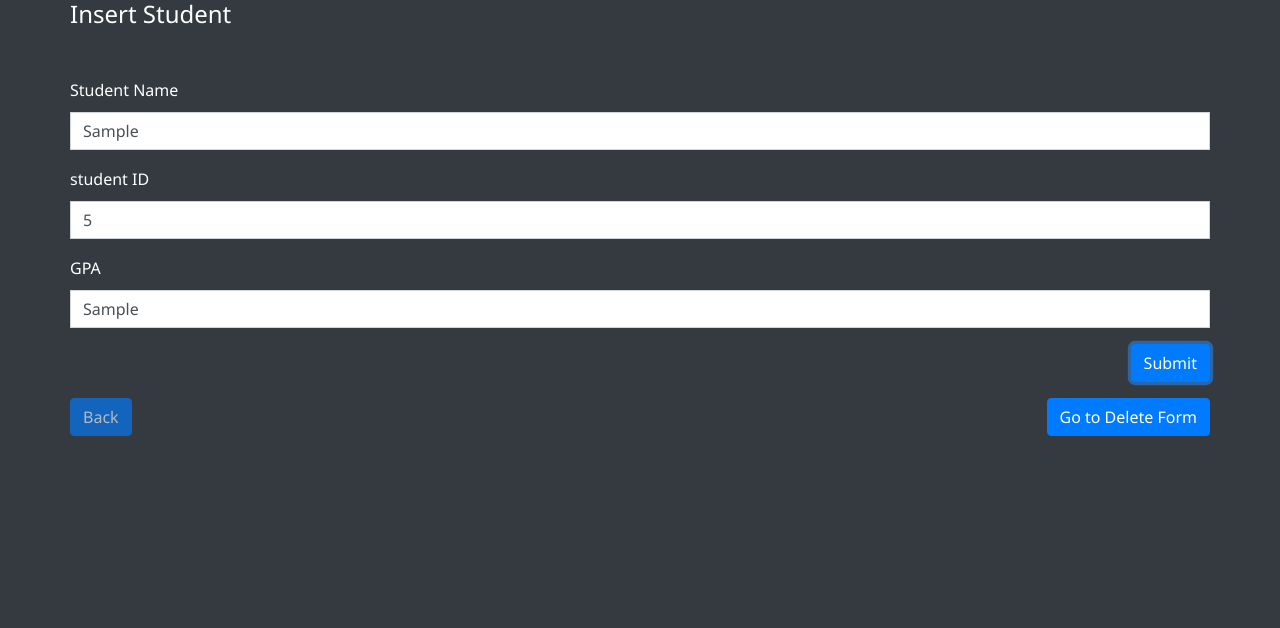
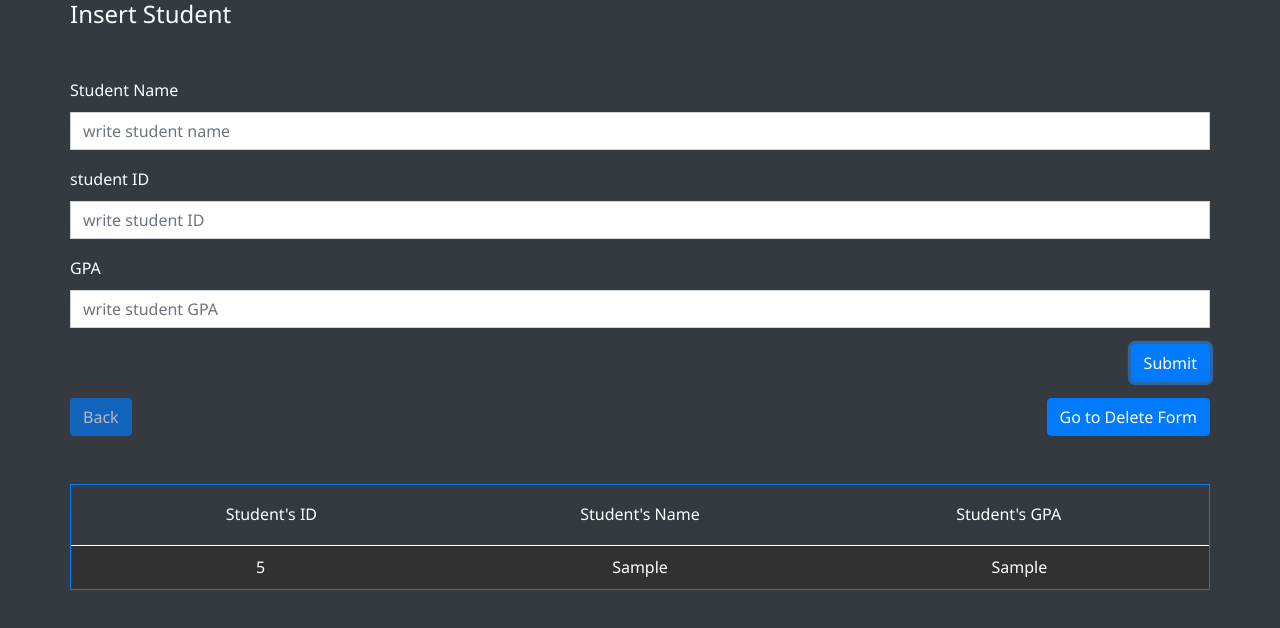
Before and after one commit to yazanhamdan591/Web2---schoolAssignment, a plain HTML site: page index.html in a window 1280 px wide. Both pictures are taken after typing "Sample", "5", "Sample" into the empty fields and a click on the button "Submit". Drawn offline with nearby package versions, Linux system fonts and the light colour scheme.

Commit message:
added students interface

```diff
--- a/assets/style.css
+++ b/assets/style.css
@@ -14,3 +14,11 @@ body {
 .disableForm{
     display:none;
 }
+
+.student-list-holder{
+    background-color: rgb(49, 49, 49);
+}
+
+.student-headers{
+    background-color: #343a40;
+}
--- a/index.html
+++ b/index.html
@@ -79,6 +79,23 @@
 			</div>
 		  </div>
 
+		  <div class ="container student-list-holder mt-5 border border-primary mb-5">
+			<div class="row student-headers border-bottom border-white p-3">
+				<div class="col-4 d-flex justify-content-center align-items-center">
+					Student's ID
+				</div>
+				<div class="col-4 d-flex justify-content-center align-items-center">
+				  Student's Name
+				</div>
+				<div class="col-4 d-flex justify-content-center align-items-center">
+				  Student's GPA
+				</div>
+			  </div>
+			  <div id = "student-info">
+
+			</div>
+		  </div>
+
 		<script src="./src/main.js"></script>
 		<script src="https://code.jquery.com/jquery-3.3.1.slim.min.js" integrity="sha384-q8i/X+965DzO0rT7abK41JStQIAqVgRVzpbzo5smXKp4YfRvH+8abtTE1Pi6jizo" crossorigin="anonymous"></script>
 		<script src="https://cdnjs.cloudflare.com/ajax/libs/popper.js/1.14.7/umd/popper.min.js" integrity="sha384-UO2eT0CpHqdSJQ6hJty5KVphtPhzWj9WO1clHTMGa3JDZwrnQq4sF86dIHNDz0W1" crossorigin="anonymous"></script>
--- a/src/main.js
+++ b/src/main.js
@@ -3,7 +3,9 @@ var students = [],
 	goBackButton = document.getElementById("goBack"),
 	forms = document.getElementsByClassName("Form"),
 	formButton = document.getElementById("formButton")
-	form_number = 0;
+	form_number = 0,
+	student_info = document.getElementById("student-info"),
+	classes_List = "col-4 p-2 d-flex justify-content-center align-items-center flex-column";
 
 
 formButton.addEventListener('click', () => {
@@ -20,6 +22,9 @@ formButton.addEventListener('click', () => {
 		// insert student
 		insertStudent(nameInputEl.value, idInputEl.value, gdpaInputEl.value);
 
+		nameInputEl.value = "";
+		idInputEl.value = "";
+		gdpaInputEl.value = "";
 	} else {
 		//deny request
 		alert("Student with ID : " + idInputEl.value + " already exist")
@@ -33,6 +38,9 @@ formButton.addEventListener('click', () => {
 
 		if(temp != -1){
 			deleteStudent(temp);
+			deleteStudentInterface(studentIDDelete.value);
+
+			studentIDDelete.value = "";
 		} else{
 			alert('Student with ID : ' + studentIDDelete.value + ' doesn\'t exist');
 		}
@@ -47,6 +55,11 @@ formButton.addEventListener('click', () => {
 
 		if(temp != -1){
 			updateStudent(temp , studentNameUpdate.value , studentGPAUpdate.value);
+			updateStudentInterface(studentIDUpdate.value ,studentNameUpdate.value, studentGPAUpdate.value);
+
+			studentNameUpdate.value = "";
+			studentIDUpdate.value = "";
+			studentGPAUpdate.value = "";
 		} else{
 			alert('Student with ID : ' + studentIDUpdate.value + ' doesn\'t exist');
 		}
@@ -147,7 +160,25 @@ function insertStudent(name, id, gdpa) {
 		gdpa: gdpa,
 	};
 	students.push(student);
-    console.log('students array: ', students);
+
+	let student_name_element = document.createElement("div"),
+		student_id_element = document.createElement("div"),
+		student_GPA_element = document.createElement("div"),
+		student_row = document.createElement("div");
+
+		student_row.className = "row";
+
+		student_name_element.className = classes_List;
+		student_name_element.innerText = name;
+
+		student_id_element.className = classes_List;
+		student_id_element.innerText = id;
+
+		student_GPA_element.className = classes_List;
+		student_GPA_element.innerText = gdpa;
+
+		student_info.appendChild(student_row);
+		student_row.append(student_id_element , student_name_element ,student_GPA_element );
 }
 
 function findStudent(p_id){
@@ -160,12 +191,28 @@ function findStudent(p_id){
 
 function deleteStudent(st_location){
 	students.splice(st_location, 1);
-	console.log("students after deleting a student : " , students);
+}
+
+function deleteStudentInterface(st_id){
+	for(student of student_info.children){
+		if(student.children[0].innerText == st_id ){
+			student.remove();
+			break;
+		}
+	}
 }
 
 function updateStudent(st_location , st_name , st_Gpa){
 	students[st_location].name = st_name;
 	students[st_location].gdpa = st_Gpa;
+}
 
-	console.log("students after Updating a student : " , students);
+function updateStudentInterface(st_id , st_new_name , st_new_gpa){
+	for(student of student_info.children){
+		if(student.children[0].innerText == st_id ){
+			student.children[1].innerText = st_new_name;
+			student.children[2].innerText = st_new_gpa;
+			break;
+		}
+	}
 }
```
